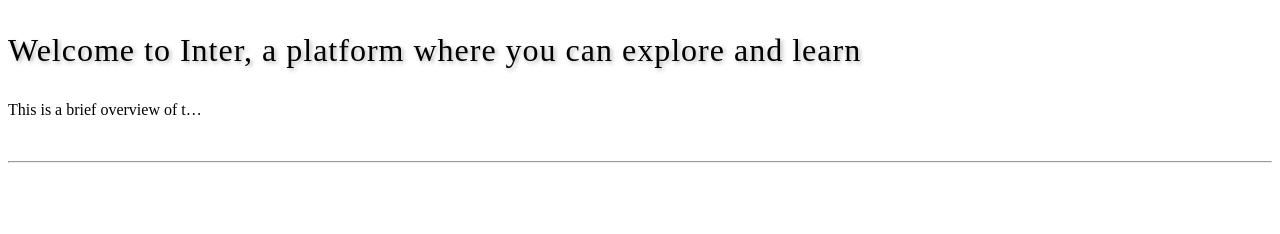
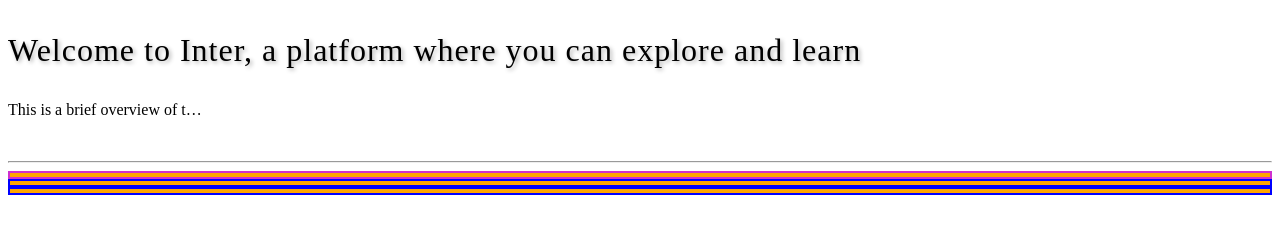
Before and after one commit to favibe/interH-C, a plain HTML site: page index.html in a window 1280 px wide. Drawn offline with Linux system fonts and the light colour scheme.

Commit message:
advance selector

```diff
--- a/style.css
+++ b/style.css
@@ -9,3 +9,26 @@
     overflow: hidden;
     text-overflow: ellipsis;
 }
+/* Advance selector
+- child Siblig selector(>, +, ~)
+*/
+/* The divs with the class "child" will get selected by this */
+main > div {
+border: 2px solid rgb(207, 48, 207);
+}
+
+/* The grand-child elements */
+main > div > div {
+border: 2px solid orange;
+}
+/* using the + combinator */
+.group1 + div {
+    border: 2px solid green;
+}
+
+/* using the ~ combinator */
+.group1 ~ div {
+    border: 2px solid blue;
+}
+
+/*  Pseudo-selectors  */
```
